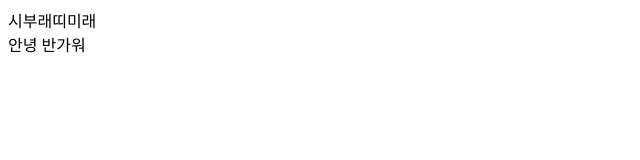
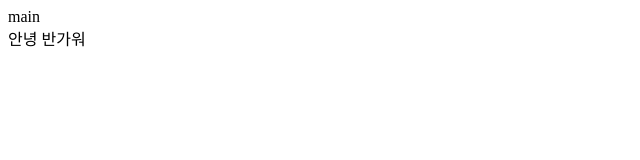
Before and after one commit to ryuzy-ent/ryuzytest, a plain HTML site: page index.html in a window 1280 px wide. Shown: the whole page, without its empty margins (0-640 px from the left). Drawn offline with Linux system fonts and the light colour scheme.

Commit message:
메인 추가

```diff
--- a/index.html
+++ b/index.html
@@ -6,7 +6,7 @@
     <title>Document</title>
 </head>
 <body>
-    시부래띠미래
+    main
     <div>안녕 반가워</div>
 </body>
 </html>
```
